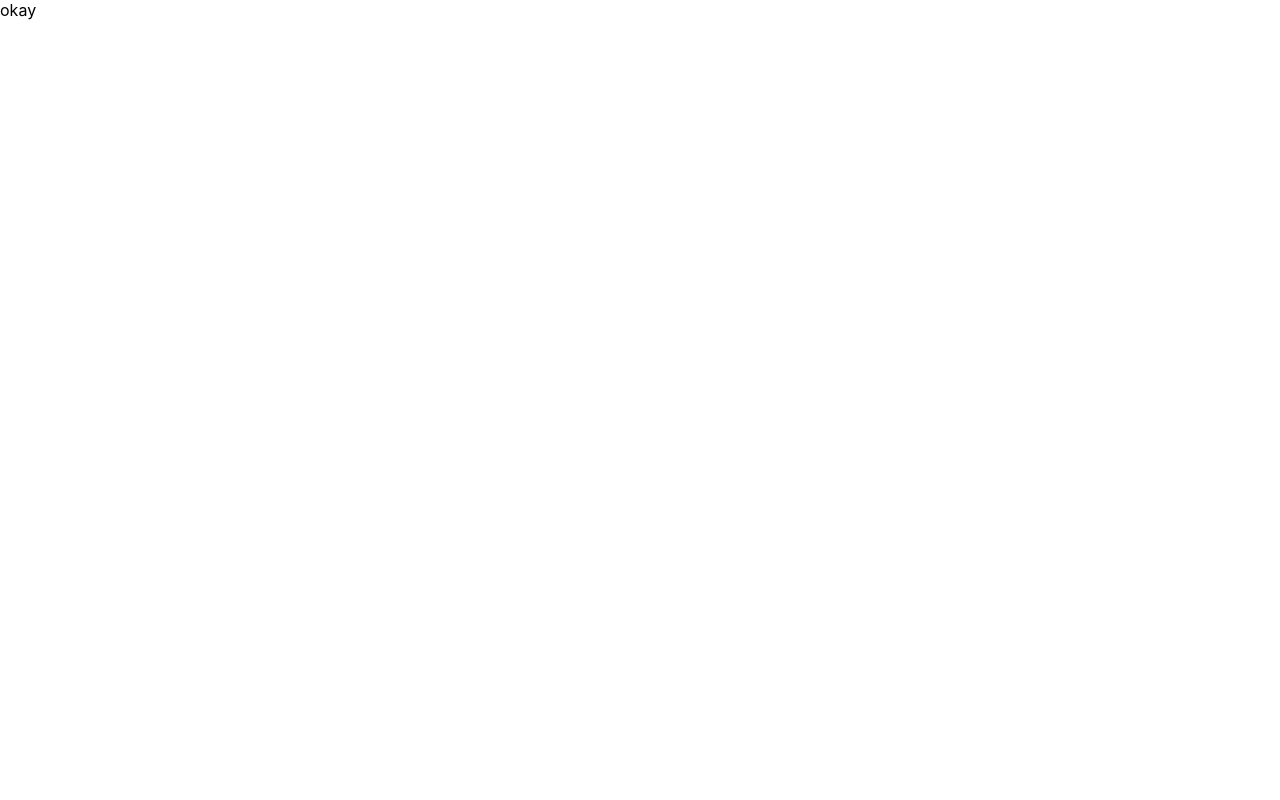
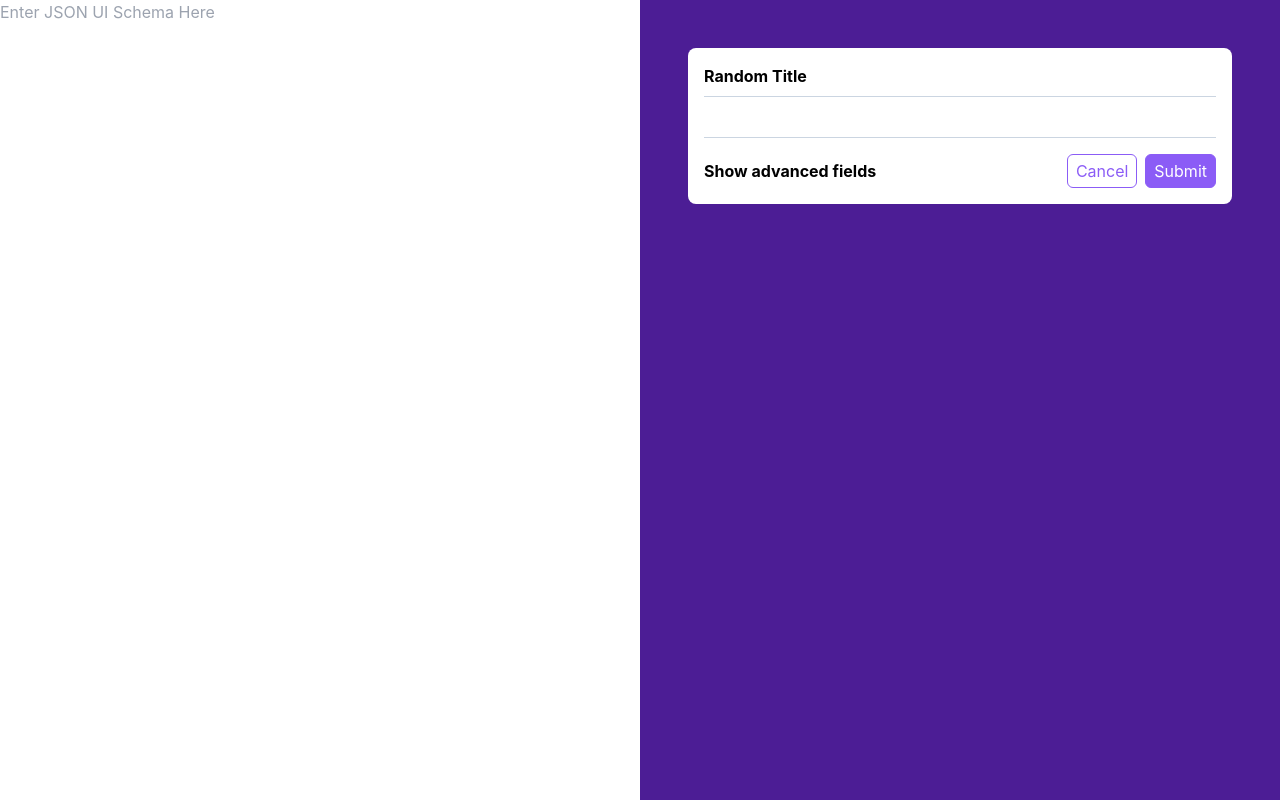
Before and after one commit to anirudhgray/Frontend-Assignment, a React (Create React App) app: page / in a window 1280 px wide. Built offline with nearby package versions, Linux system fonts and the light colour scheme.

Commit message:
feat: input type and structure

```diff
--- a/package.json
+++ b/package.json
@@ -34,5 +34,10 @@
       "last 1 firefox version",
       "last 1 safari version"
     ]
+  },
+  "devDependencies": {
+    "autoprefixer": "^10.4.13",
+    "postcss": "^8.4.20",
+    "tailwindcss": "^3.2.4"
   }
 }
--- /dev/null
+++ b/postcss.config.js
@@ -0,0 +1,6 @@
+module.exports = {
+  plugins: {
+    tailwindcss: {},
+    autoprefixer: {},
+  },
+}
--- a/src/App.js
+++ b/src/App.js
@@ -1,9 +1,46 @@
+import { useState } from 'react';
 import './App.css';
 
 function App() {
+  const [schema, setSchema] = useState([])
+  const [title, setTitle] = useState("Random Title")
+
+  const handleSubmit = (e) => {
+    e.preventDefault();
+    const data = new FormData(e.currentTarget);
+    for (var pair of data.entries()) {
+      console.log(pair[0]+ ', ' + pair[1]);
+    }
+  }
   return (
-    <div className="App">
-      okay
+    <div className="grid grid-cols-2 h-screen">
+      <textarea placeholder='Enter JSON UI Schema Here' onInput={e => {setSchema(JSON.parse(e.currentTarget.value))}} style={{resize: "none"}} className='h-full' />
+      <div className='bg-violet-900'>
+        <form action='http://www.foo.com' method='POST' onSubmit={e => handleSubmit(e)} className="form bg-white rounded-lg m-12 p-4">
+          <h1 className='font-bold pb-2 border-slate-300 border-b'>{title}</h1>
+          <div className="flex flex-col gap-4 mt-6">
+            {schema.sort((a,b) => parseInt(a.sort) - parseInt(b.sort)).map((field, index) => {
+              if (field.validate.required) {
+                if (field.uiType === "Input") {
+                  return (
+                    <div key={`reqfield${index}`} className="rounded-md bg-violet-50 p-4 grid grid-cols-2">
+                      <label className='my-auto font-bold'>{field.label}</label>
+                      <input readOnly={field.immutable} placeholder={field.placeholder} required={field.validate ? field.validate.required : null} className='rounded-md border-violet-400 border bg-violet-200 p-2' name={field.jsonKey}></input>
+                    </div>
+                  )
+                }
+              } else return null;
+            })}
+          </div>
+          <div className="pt-4 mt-4 border-slate-300 border-t flex flex-row flex-wrap justify-between items-center">
+            <p className='font-bold'>Show advanced fields</p>
+            <div className="flex flex-row gap-2">
+              <button type='button' className='px-2 py-1 h-min border text-violet-500 rounded-md border-violet-500'>Cancel</button>
+              <button className='p-2 py-1 border h-min text-white rounded-md border-violet-500 bg-violet-500'>Submit</button>
+            </div>
+          </div>
+        </form>
+      </div>
     </div>
   );
 }
--- a/src/index.css
+++ b/src/index.css
@@ -1,3 +1,7 @@
+@tailwind base;
+@tailwind components;
+@tailwind utilities;
+
 body {
   margin: 0;
   font-family: -apple-system, BlinkMacSystemFont, 'Segoe UI', 'Roboto', 'Oxygen',
--- /dev/null
+++ b/tailwind.config.js
@@ -0,0 +1,10 @@
+/** @type {import('tailwindcss').Config} */
+module.exports = {
+  content: [
+    "./src/**/*.{js,jsx,ts,tsx}",
+  ],
+  theme: {
+    extend: {},
+  },
+  plugins: [],
+}
```
Also changed, not shown: 1 other file (tests, documents, lock files or other folders).
